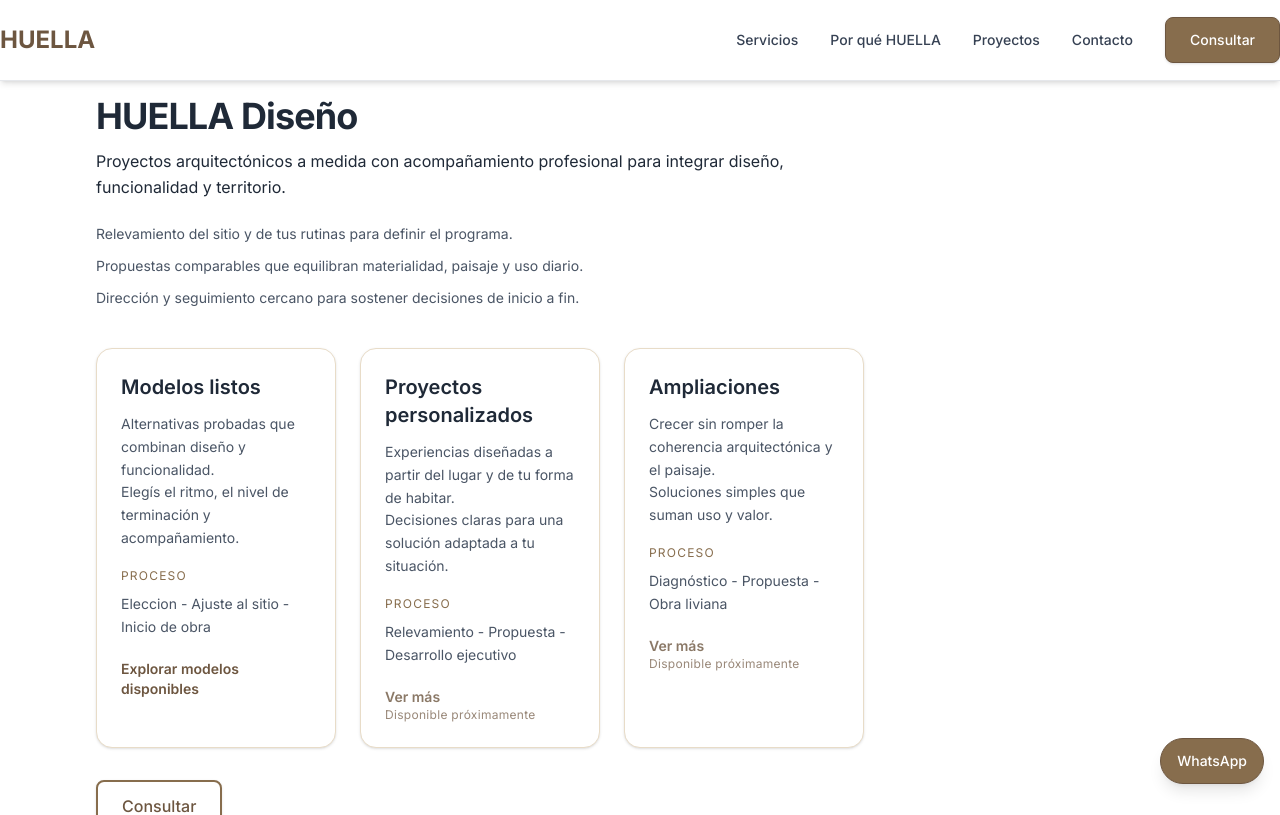
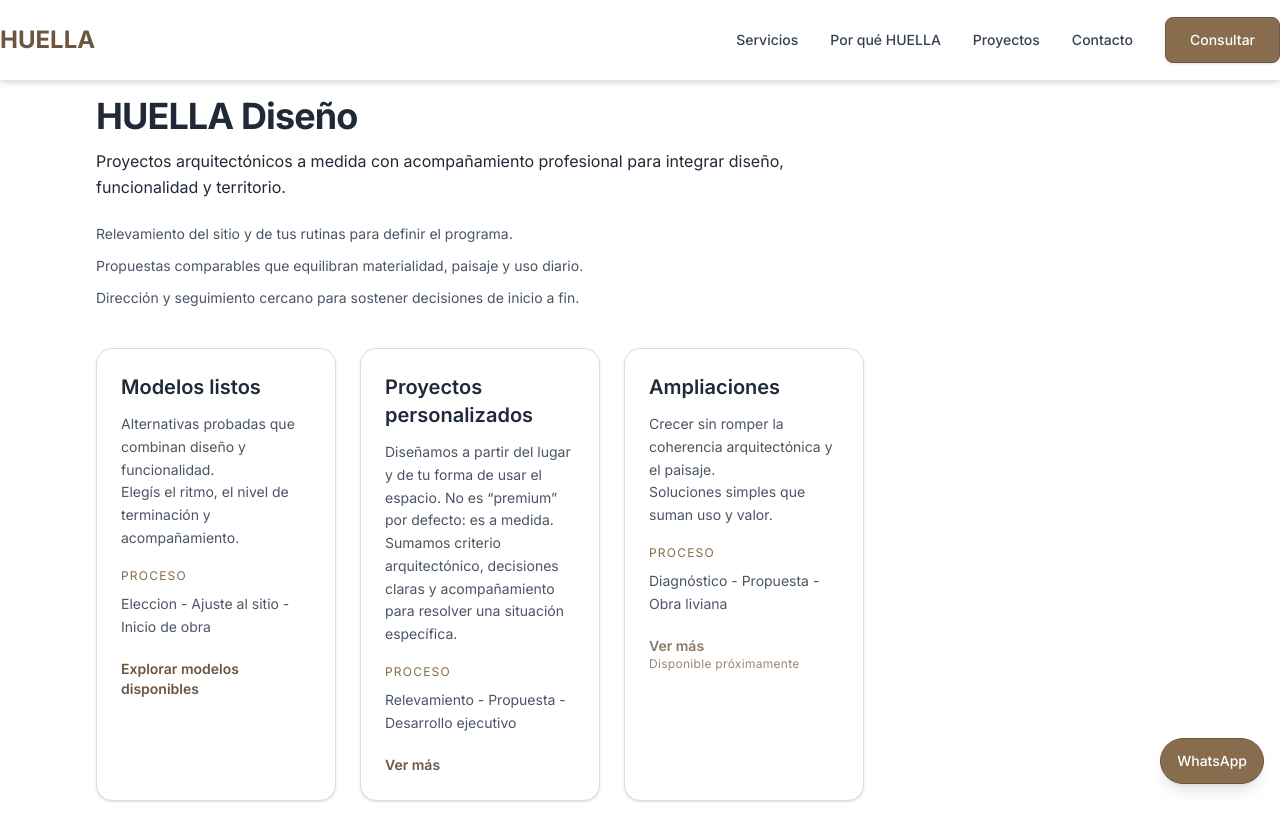
Before and after one commit to Teksi75/huella-mendoza-site, a Next.js app: page /diseno in a window 1280 px wide. Shown: the top 815 px of the page. Built offline with nearby package versions, Linux system fonts and the light colour scheme.

Commit message:
Add expandable usos section to diseno card

```diff
--- a/app/diseno/page.tsx
+++ b/app/diseno/page.tsx
@@ -3,6 +3,7 @@ import Image from 'next/image';
 import Link from 'next/link';
 import { altText } from '@/data/altText';
 import { buildWhatsAppUrl, whatsappMessages } from '@/data/contact';
+import { PersonalizadosCard } from '@/components/diseno/PersonalizadosCard';
 
 export const metadata: Metadata = {
   title: 'HUELLA Diseño – Proyecto a medida',
@@ -93,29 +94,7 @@ export default function DisenoPage() {
                   Explorar modelos disponibles
                 </Link>
               </div>
-              <div className="rounded-2xl border border-tierra-200 bg-white p-6 shadow-sm">
-                <h3 className="text-xl">Proyectos personalizados</h3>
-                <p className="mt-3 text-sm text-gray-600">
-                  Experiencias diseñadas a partir del lugar y de tu forma de habitar.
-                  <br />
-                  Decisiones claras para una solución adaptada a tu situación.
-                </p>
-                <p className="mt-4 text-xs uppercase tracking-widest text-tierra-600">
-                  Proceso
-                </p>
-                <p className="mt-2 text-sm text-gray-600">
-                  Relevamiento - Propuesta - Desarrollo ejecutivo
-                </p>
-                <div
-                  aria-disabled="true"
-                  className="mt-5 inline-flex flex-col items-start text-sm font-semibold text-tierra-700/80 cursor-default"
-                >
-                  <span>Ver más</span>
-                  <span className="text-xs font-normal tracking-wide text-tierra-700/70">
-                    Disponible próximamente
-                  </span>
-                </div>
-              </div>
+              <PersonalizadosCard />
               <div className="rounded-2xl border border-tierra-200 bg-white p-6 shadow-sm">
                 <h3 className="text-xl">Ampliaciones</h3>
                 <p className="mt-3 text-sm text-gray-600">
--- /dev/null
+++ b/components/diseno/PersonalizadosCard.tsx
@@ -0,0 +1,73 @@
+'use client';
+
+import Image from 'next/image';
+import { useState } from 'react';
+
+const usosPosibles = [
+  {
+    src: '/media/huella/diseno/usos/Oficina_concept_1.png',
+    title: 'Espacio de trabajo modular',
+    alt: 'Espacio de trabajo modular con estaciones flexibles y luz natural.',
+  },
+  {
+    src: '/media/huella/diseno/usos/Oficina_concept_2.png',
+    title: 'Recepción y área de espera',
+    alt: 'Recepción con área de espera y mobiliario cálido para visitas.',
+  },
+];
+
+export function PersonalizadosCard() {
+  const [isUsosOpen, setIsUsosOpen] = useState(false);
+
+  return (
+    <div className="rounded-2xl border border-tierra-200 bg-white p-6 shadow-sm">
+      <h3 className="text-xl">Proyectos personalizados</h3>
+      <p className="mt-3 text-sm text-gray-600">
+        Diseñamos a partir del lugar y de tu forma de usar el espacio. No es “premium” por defecto:
+        es a medida. Sumamos criterio arquitectónico, decisiones claras y acompañamiento para
+        resolver una situación específica.
+      </p>
+      <p className="mt-4 text-xs uppercase tracking-widest text-tierra-600">Proceso</p>
+      <p className="mt-2 text-sm text-gray-600">Relevamiento - Propuesta - Desarrollo ejecutivo</p>
+      <button
+        type="button"
+        onClick={() => setIsUsosOpen((prev) => !prev)}
+        className="mt-5 inline-flex items-center text-sm font-semibold text-tierra-700 hover:text-tierra-900"
+        aria-expanded={isUsosOpen}
+      >
+        {isUsosOpen ? 'Ver menos' : 'Ver más'}
+      </button>
+      <div
+        className={`transition-all duration-300 ease-out overflow-hidden ${
+          isUsosOpen ? 'mt-5 max-h-[1200px] opacity-100' : 'max-h-0 opacity-0'
+        }`}
+      >
+        <div className="border-t border-black/5 pt-5">
+          <h4 className="text-base font-semibold text-tierra-900">Usos posibles</h4>
+          <p className="mt-2 text-sm text-gray-600">
+            Oficinas, estudios y espacios de trabajo que se adaptan al uso, al entorno y a la escala
+            del proyecto.
+          </p>
+          <div className="mt-4 grid gap-4 md:grid-cols-2">
+            {usosPosibles.map((item) => (
+              <div key={item.src} className="space-y-2">
+                <div className="relative aspect-[16/9] overflow-hidden rounded-xl shadow-sm">
+                  <Image
+                    src={item.src}
+                    alt={item.alt}
+                    fill
+                    className="object-cover"
+                    sizes="(min-width: 768px) 50vw, 100vw"
+                  />
+                </div>
+                <p className="text-xs font-semibold uppercase tracking-wide text-tierra-700">
+                  {item.title}
+                </p>
+              </div>
+            ))}
+          </div>
+        </div>
+      </div>
+    </div>
+  );
+}
```
